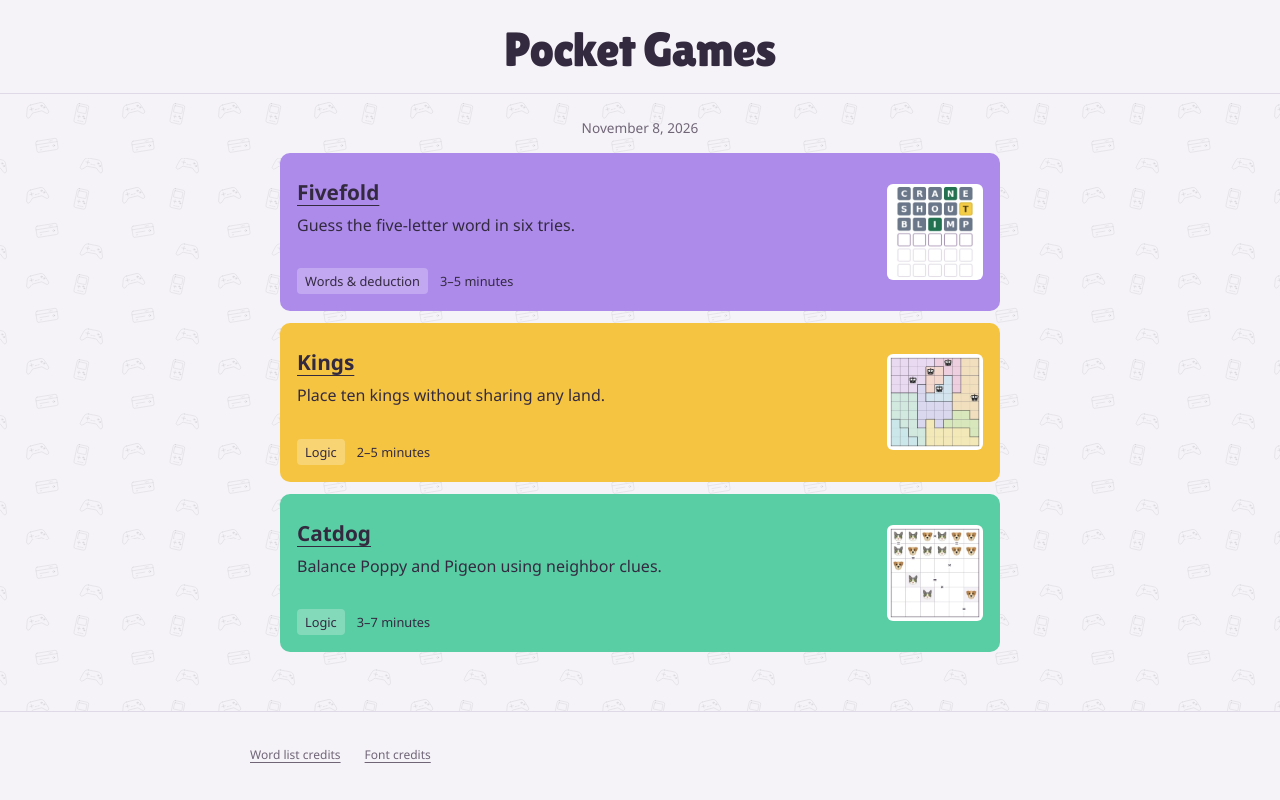
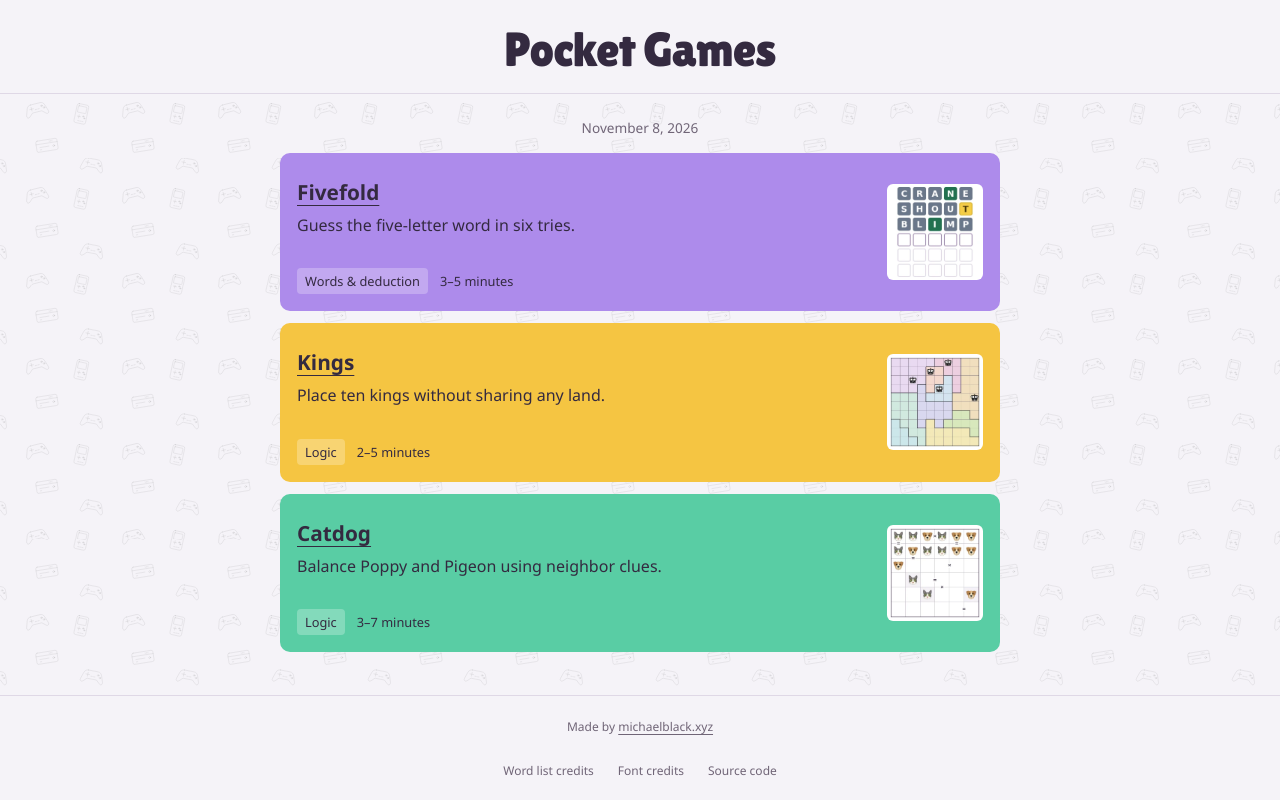
Before and after one commit to blackmichael/pocket-games, a SvelteKit app: page / in a window 1280 px wide. Built offline with nearby package versions, Linux system fonts and the light colour scheme; a web font is replaced by a local one.

Commit message:
Refine footer with author attribution and source link

```diff
--- a/src/routes/+layout.svelte
+++ b/src/routes/+layout.svelte
@@ -14,7 +14,16 @@
   <a class="brand" href="/" aria-label="Pocket Games home">Pocket Games</a>
 </header>
 <div class="site-content">{@render children()}</div>
-<footer class="site-footer"><div class="footer-content"><a href="/word-list-license.txt">Word list credits</a><a href="/lilita-one-license.txt">Font credits</a></div></footer>
+<footer class="site-footer">
+  <div class="footer-content">
+    <p class="footer-attribution">Made by <a href="https://michaelblack.xyz">michaelblack.xyz</a></p>
+    <div class="footer-links">
+      <a href="/word-list-license.txt">Word list credits</a>
+      <a href="/lilita-one-license.txt">Font credits</a>
+      <a href="https://github.com/blackmichael/pocket-games">Source code</a>
+    </div>
+  </div>
+</footer>
 
 <style>
   .skip-link { position: absolute; top: -80px; left: 16px; background: white; padding: 12px; z-index: 20; }
@@ -22,8 +31,12 @@
   .site-header { width: 100%; margin: 24px 0 0; padding: 0 20px 16px; border-bottom: 1px solid var(--line); display: flex; justify-content: center; }
   .brand { display: inline-flex; align-items: center; min-height: 44px; color: var(--ink); font-family: 'Lilita One', 'Segoe UI', system-ui, sans-serif; font-size: clamp(2rem, 6vw, 3rem); font-weight: 400; line-height: 1.1; letter-spacing: -.02em; text-decoration: none; white-space: nowrap; }
   .site-content { flex: 1 0 auto; display: flow-root; padding-bottom: 32px; background-image: url('../lib/assets/console-pattern.svg?inline'); background-size: 96px auto; background-position: center top; }
-  .site-footer { width: 100%; margin: 0; padding: 20px 0 24px; border-top: 1px solid var(--line); font-size: .75rem; }
-  .footer-content { width: min(780px, calc(100% - 40px)); margin-inline: auto; display: flex; flex-wrap: wrap; gap: 0 24px; }
+  .site-footer { width: 100%; margin: 0; padding: 8px 0; border-top: 1px solid var(--line); font-size: .75rem; }
+  .footer-content { width: min(780px, calc(100% - 40px)); margin-inline: auto; text-align: center; }
+  .footer-links { display: flex; flex-wrap: wrap; justify-content: center; gap: 0 24px; }
+  .footer-links a { text-decoration: none; }
+  .footer-links a:hover, .footer-links a:focus-visible { text-decoration: underline; }
+  .footer-attribution { margin: 0; color: var(--muted); font-weight: 500; }
   .site-footer a { display: inline-flex; align-items: center; min-height: 44px; color: var(--muted); }
   @media (max-width: 500px) { .site-header { margin-top: 14px; padding-bottom: 10px; } }
 </style>
```
Also changed, not shown: 1 other file (tests, documents, lock files or other folders).
